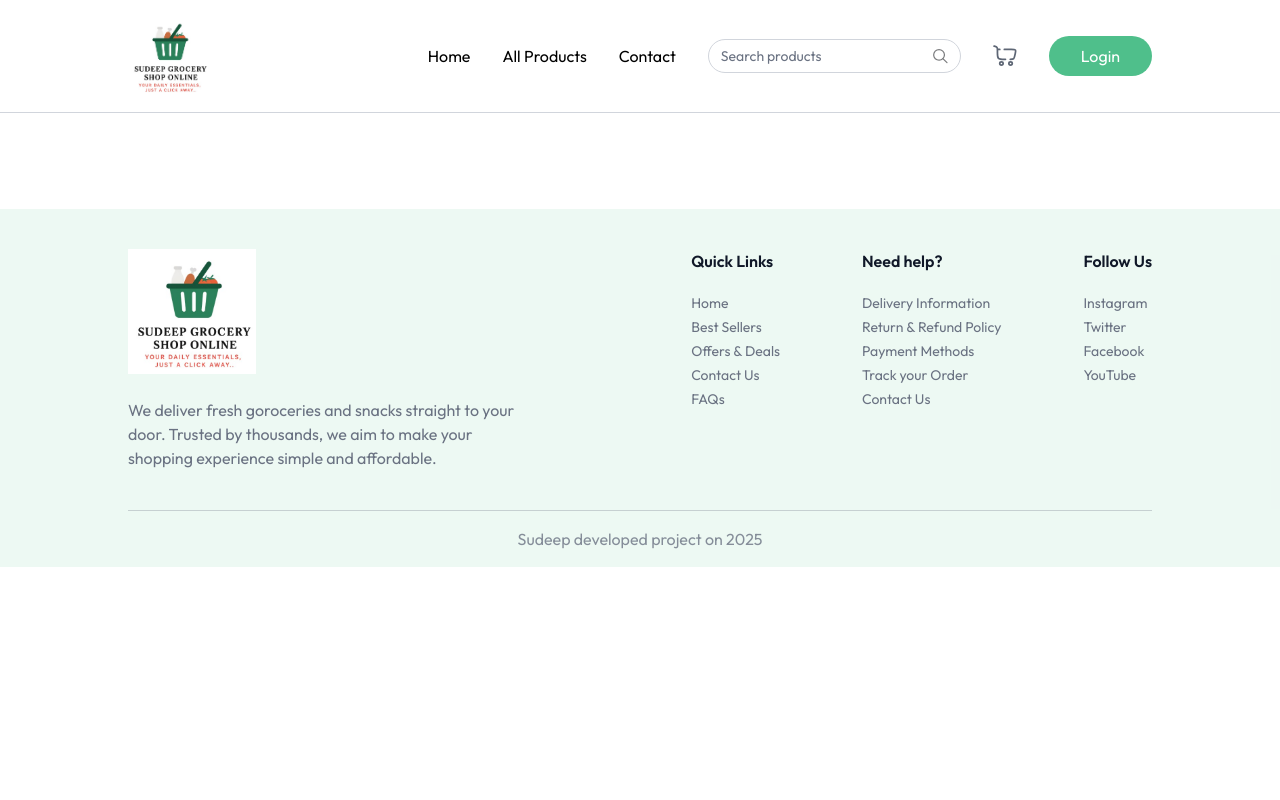
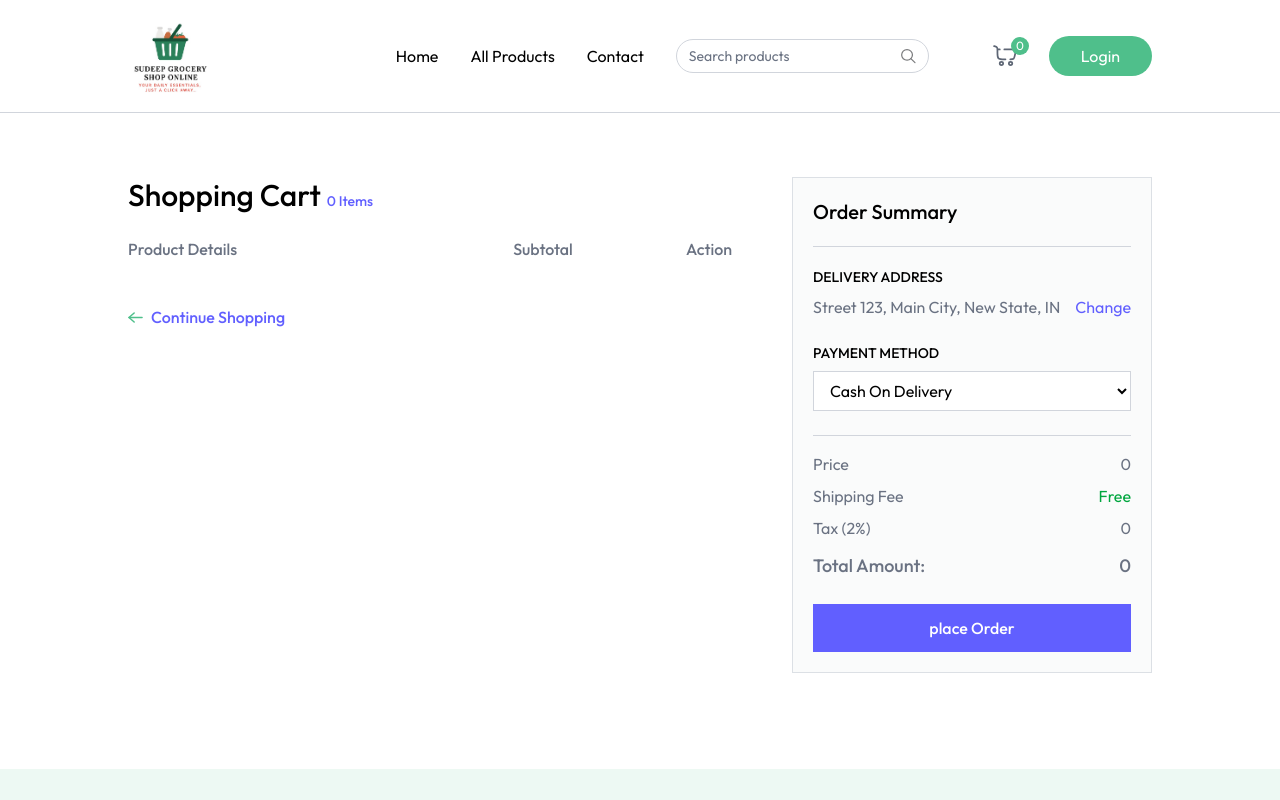
Before and after one commit to Sudeepudasaini/OnlineGrocery, a React (Vite) app: page /cart in a window 1280 px wide. Shown: the top 800 px of the page. Built offline with nearby package versions, Linux system fonts and the light colour scheme.

Commit message:
new updated

```diff
--- a/src/App.jsx
+++ b/src/App.jsx
@@ -10,6 +10,7 @@
 import AllProducts from './pages/AllProducts';
 import ProductCategory from './pages/ProductCategory';
 import ProductDetails from './pages/ProductDetails';
+import Cart from './pages/Cart';
 
 const App = () => {
   const IsSellerPath = useLocation().pathname.includes("seller");
@@ -26,6 +27,8 @@
         <Route path='/products' element={<AllProducts/>}/>
         <Route path='/products/:category' element={<ProductCategory/>}/>
         <Route path='/products/:category/:id' element={<ProductDetails/>}/>
+        <Route path='/cart' element={<Cart/>}/>
+
         {/* <Route path="/products/:id" element={<ProductDetails />} /> */}
 
       </Routes>
--- a/src/Components/Navbar.jsx
+++ b/src/Components/Navbar.jsx
@@ -6,11 +6,12 @@
 import navCartIcon from '../assets/nav_cart_icon.svg';
 import menuIcon from '../assets/menu_icon.svg';
 import profile_icon from '../assets/profile_icon.png';
+import { assets } from '../assets/assets';
 
 
 const Navbar = () => {
     const [open, setOpen] = React.useState(false)
-    const {user,setUser,setShowUserLogin,navigate, searchQuery, setSearchQuery}=useAppContext();
+    const {user,setUser,setShowUserLogin,navigate, searchQuery, setSearchQuery,getCartCount}=useAppContext();
 
 const logout=async()=>{
     setUser(null);
@@ -42,11 +43,13 @@
             <img src={searchIcon} alt='search' className='w-4v h-4'/>
 
         </div>
+<div>
 
+</div>
         <div onClick={()=>navigate("/cart")} className="relative cursor-pointer">
 <img src={navCartIcon} alt='cart' className='w-6 opacity-80'/>
 
-            <button className="absolute -top-2 -right-3 text-xs text-white bg-primary w-[18px] h-[18px] rounded-full">3</button>
+            <button className="absolute -top-2 -right-3 text-xs text-white bg-[var(--color-primary)] w-[18px] h-[18px] rounded-full">{getCartCount()}</button>
         </div>
 
         {!user ?(<button onClick={()=>setShowUserLogin(true)} className="cursor-pointer px-8 py-2 bg-[var(--color-primary)]  hover:bg-[var(--color-primary-dull)] transition text-white rounded-full">
@@ -62,11 +65,20 @@
             </div>
         )}
     </div>
+    <div className='flex items-center gap-6 sm:hidden'>
+    <div onClick={()=>navigate("/cart")} className="relative cursor-pointer">
+<img src={navCartIcon} alt='cart' className='w-6 opacity-80'/>
 
-    <button onClick={() => open ? setOpen(false) : setOpen(true)} aria-label="Menu" className="sm:hidden">
-        {/* Menu Icon SVG */}
-        <img src={menuIcon} alt="menu" />
+            <button className="absolute -top-2 -right-3 text-xs text-white bg-[var(--color-primary)] w-[18px] h-[18px] rounded-full">{getCartCount()}</button>
+        </div>
+
+    <button onClick={() => open ? setOpen(false): setOpen(true)} aria-label="Menu" className="">
+    <img src={menuIcon} alt='menu' />
     </button>
+    </div>
+
+
+
 
     {/* Mobile Menu */}
     { open && (
--- a/src/Context/AppContext.jsx
+++ b/src/Context/AppContext.jsx
@@ -74,10 +74,28 @@
 toast.success("Removed from cart")
 setCartItems(cartData)
 }
+ //Get Cart Item Count
+const getCartCount=()=>{
+  let totalCount=0;
+  for(const item in cartItems){
+    totalCount+= cartItems[item];
+  }
+  return totalCount;
+}
 
+//Get Cart Total Amount
+const getCartAmount=()=>{
+  let totalAmount=0;
+  for(const items in cartItems){
+    let itemInfo = products.find((product)=> product._id === items);
+    if(cartItems[items]>0){
+      totalAmount += itemInfo.offerPrice * cartItems[items]
+    }
+  }
+  return Math.floor(totalAmount * 100)/100;
+}
 
-
-  const value = { navigate, user, setUser, isSeller, setIsSeller,showUserLogin,setShowUserLogin,products ,currency, addToCart,updateCartItem, removeFromCart,cartItems,searchQuery,setSearchQuery
+  const value = { navigate, user, setUser, isSeller, setIsSeller,showUserLogin,setShowUserLogin,products ,currency, addToCart,updateCartItem, removeFromCart,cartItems,searchQuery,setSearchQuery,getCartAmount,getCartCount
 
   }
 
--- /dev/null
+++ b/src/pages/Cart.jsx
@@ -0,0 +1,143 @@
+import { useEffect, useState } from "react";
+import { useAppContext } from "../Context/AppContext";
+import { assets, dummyAddress } from "../assets/assets";
+
+const Cart = () => {
+
+    const {products, currency, cartItems, removeFromCart, getCartCount, updateCartItem, navigate, getCartAmount}= useAppContext()
+
+    const [cartArray, setCartArray]=useState([])
+    const [addresses, setAddresses]=useState([dummyAddress])
+    const [showAddress, setShowAddress] = useState(false)
+const [selectedAddress, setSelectedAddress]=useState(dummyAddress[0])
+const [paymentOption, setPaymentOption]=useState("COD")
+
+const getCart = ()=>{
+    let tempArray=[]
+    for(const key in cartItems){
+        const product = products.find((item)=>item._id === key)
+        product.quantity=cartItems[key]
+        tempArray.push(product)
+    }
+    setCartArray(tempArray)
+}
+const placeOrder = async()=>{
+
+}
+
+useEffect(()=>{
+if(products.length > 0 && cartItems){
+    getCart()
+}
+},[products,cartItems])
+
+
+return products.length > 0 && cartItems ? (
+        <div className="flex flex-col md:flex-row mt-16">
+            <div className='flex-1 max-w-4xl'>
+                <h1 className="text-3xl font-medium mb-6">
+                    Shopping Cart <span className="text-sm text-indigo-500">{getCartCount()} Items</span>
+                </h1>
+
+                <div className="grid grid-cols-[2fr_1fr_1fr] text-gray-500 text-base font-medium pb-3">
+                    <p className="text-left">Product Details</p>
+                    <p className="text-center">Subtotal</p>
+                    <p className="text-center">Action</p>
+                </div>
+
+                {cartArray.map((product, index) => (
+                    <div key={index} className="grid grid-cols-[2fr_1fr_1fr] text-gray-500 items-center text-sm md:text-base font-medium pt-3">
+                        <div className="flex items-center md:gap-6 gap-3">
+                            <div onClick={()=>{
+                                navigate(`/products/${product.category.toLowerCase()}/${product._id}`); scrollTo(0,0)
+                            }} className="cursor-pointer w-24 h-24 flex items-center justify-center border border-gray-300 rounded">
+                                <img className="max-w-full h-full object-cover" src={product.image[0]} alt={product.name} />
+                            </div>
+                            <div>
+                                <p className="hidden md:block font-semibold">{product.name}</p>
+                                <div className="font-normal text-gray-500/70">
+                                    <p>Weight: <span>{product.weight || "N/A"}</span></p>
+                                    <div className='flex items-center'>
+                                        <p>Qty:</p>
+                                        <select onChange={e=> updateCartItem(product._id, Number(e.target.value))} value={cartItems[product._id]} className='outline-none'>
+                                            {Array(cartItems[product._id] > 9 ? cartItems[product._id] : 9).fill('').map((_, index) => (
+                                                <option key={index} value={index + 1}>{index + 1}</option>
+                                            ))}
+                                        </select>
+                                    </div>
+                                </div>
+                            </div>
+                        </div>
+                        <p className="text-center">{currency}{product.offerPrice * product.quantity}</p>
+                        <button onClick={()=>removeFromCart()} className="cursor-pointer mx-auto">
+                         <img src={assets.refresh_icon} alt="remove"
+                         className="inline-block w-6 h-6" />
+                        </button>
+                    </div>)
+                )}
+
+                <button onClick={()=>{navigate("/products");scrollTo(0,0) }} className="group cursor-pointer flex items-center mt-8 gap-2 text-indigo-500 font-medium">
+                   <img className="group-hover:-translate-x-1 transition" src={assets.arrow_right_icon_colored} alt="arrow" />
+                    Continue Shopping
+                </button>
+
+            </div>
+
+            <div className="max-w-[360px] w-full bg-gray-100/40 p-5 max-md:mt-16 border border-gray-300/70">
+                <h2 className="text-xl md:text-xl font-medium">Order Summary</h2>
+                <hr className="border-gray-300 my-5" />
+
+                <div className="mb-6">
+                    <p className="text-sm font-medium uppercase">Delivery Address</p>
+                    <div className="relative flex justify-between items-start mt-2">
+                        <p className="text-gray-500"> {selectedAddress ? `${selectedAddress.street}, ${selectedAddress.city}, ${selectedAddress.state}, ${selectedAddress.country}`:"No address found"  }</p>
+                        <button onClick={() => setShowAddress(!showAddress)} className="text-indigo-500 hover:underline cursor-pointer">
+                            Change
+                        </button>
+                        {showAddress && (
+                            <div className="absolute top-12 py-1 bg-white border border-gray-300 text-sm w-full">
+                                {addresses.map((address,index)=>(<p onClick={() => {setSelectedAddress(address);   setShowAddress(false)}} className="text-gray-500 p-2 hover:bg-gray-100">
+                                    {address.street}, {address.city}, {address.state}, {address.country}
+                                </p>))}
+                                <p onClick={() => navigate("/add-address")} className="text-indigo-500 text-center cursor-pointer p-2 hover:bg-indigo-500/10">
+                                    Add address
+                                </p>
+                            </div>
+                        )}
+                    </div>
+
+                    <p className="text-sm font-medium uppercase mt-6">Payment Method</p>
+
+                    <select onChange={e => setPaymentOption(e.target.value)} className="w-full border border-gray-300 bg-white px-3 py-2 mt-2 outline-none">
+                        <option value="COD">Cash On Delivery</option>
+                        <option value="Online">Online Payment</option>
+                    </select>
+                </div>
+
+                <hr className="border-gray-300" />
+
+                <div className="text-gray-500 mt-4 space-y-2">
+                    <p className="flex justify-between">
+                        <span>Price</span><span>{currency}{getCartAmount()}</span>
+                    </p>
+                    <p className="flex justify-between">
+                        <span>Shipping Fee</span><span className="text-green-600">Free</span>
+                    </p>
+                    <p className="flex justify-between">
+                        <span>Tax (2%)</span><span>{currency}{getCartAmount() * 2 / 100}</span>
+                    </p>
+                    <p className="flex justify-between text-lg font-medium mt-3">
+                        <span>Total Amount:</span><span>
+                            {currency}{ getCartAmount() + getCartAmount() * 2 / 100}
+                            </span>
+                    </p>
+                </div>
+
+                <button onClick={placeOrder} className="w-full py-3 mt-6 cursor-pointer bg-indigo-500 text-white font-medium hover:bg-indigo-600 transition">
+                   {paymentOption=== "COD" ? "place Order": "Proceed to Checkout" }
+                </button>
+            </div>
+        </div>
+    ) : null
+}
+export default Cart;
--- a/src/pages/ProductCategory.jsx
+++ b/src/pages/ProductCategory.jsx
@@ -27,7 +27,7 @@
         </div>
       ):(
         <div className='flex items-center justify-center h-[60vh]'>
-<p className='text-2xl font-medium text-primary'>No products found in this category.</p>
+<p className='text-2xl font-medium text-[var(--color-primary)]'>No products found in this category.</p>
         </div>
       )}
     </div>
```
Also changed, not shown: src/pages/ProductDetails.jsx (+19 -2 lines).
